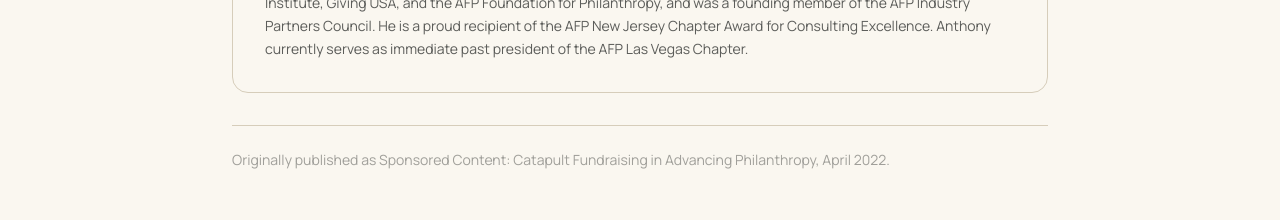
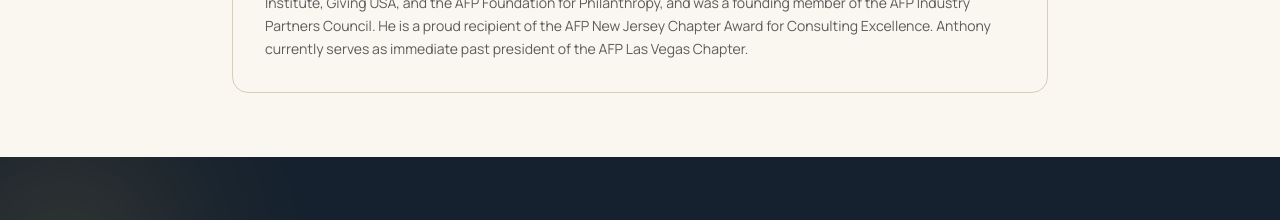
Before and after one commit to Catapultfundraising/catapult-fundraising-website, a Next.js app: page /blog/multi-channel-fundraising-are-you-missing-the-mark in a window 1280 px wide. Shown: the part 4540-4760 px from the top of the page. Built offline with nearby package versions, Linux system fonts and the light colour scheme.

Commit message:
Remove source/date footer from multi-channel article and update blog/insights index copy

```diff
--- a/app/blog/multi-channel-fundraising-are-you-missing-the-mark/page.tsx
+++ b/app/blog/multi-channel-fundraising-are-you-missing-the-mark/page.tsx
@@ -42,8 +42,6 @@ const jsonLd = {
     },
   },
   mainEntityOfPage: `${SITE_URL}/blog/${SLUG}`,
-  datePublished: "2022-04-01",
-  dateModified: "2026-07-24",
 };
 
 export default function MultiChannelFundraisingPost() {
@@ -302,11 +300,6 @@ export default function MultiChannelFundraisingPost() {
             AFP Las Vegas Chapter.
           </p>
         </div>
-
-        <p className="mt-8 border-t border-[rgb(var(--line))] pt-6 text-sm text-[rgb(var(--ink))]/40">
-          Originally published as Sponsored Content: Catapult Fundraising in Advancing
-          Philanthropy, April 2022.
-        </p>
       </article>
 
       <CtaBand />
```
